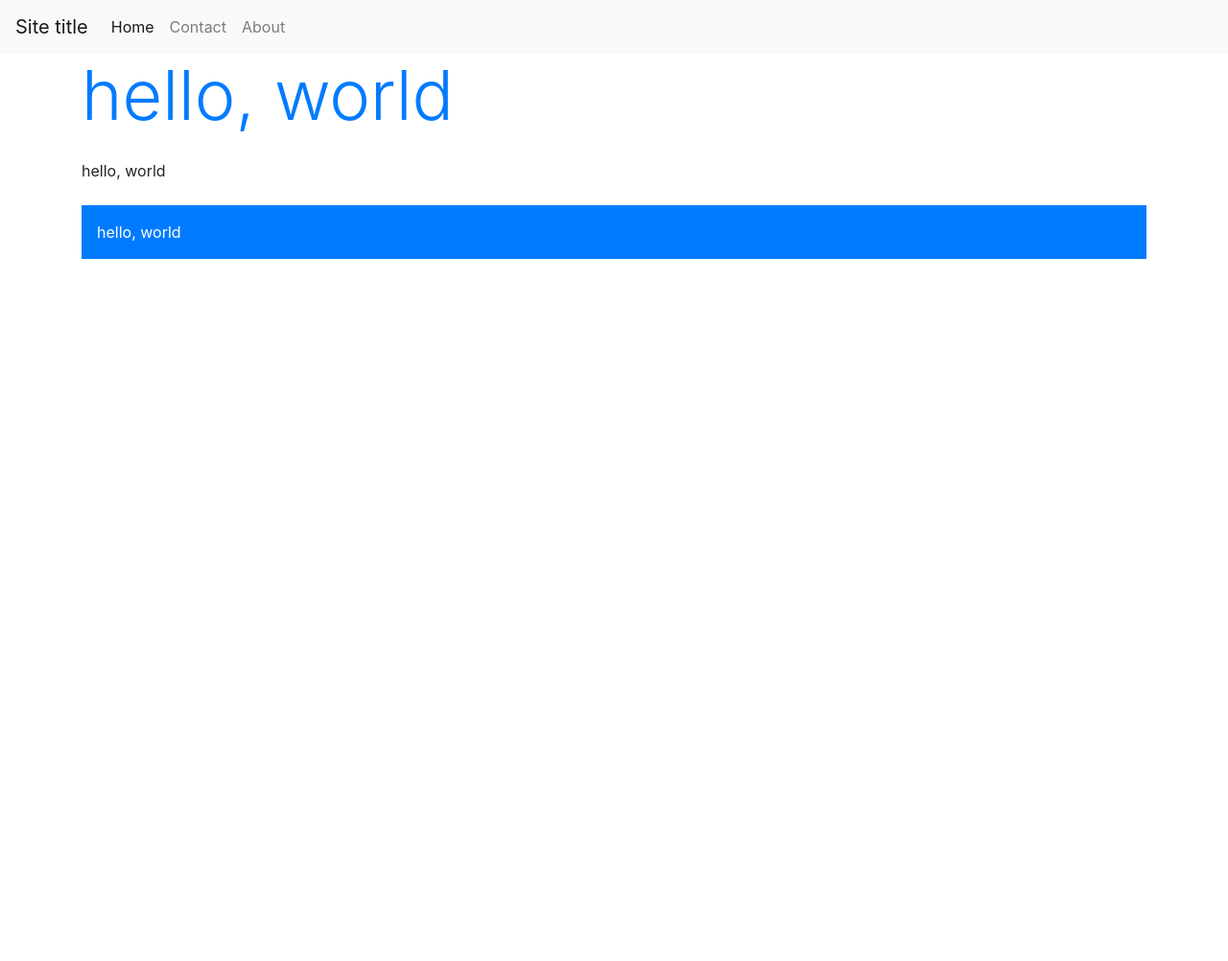
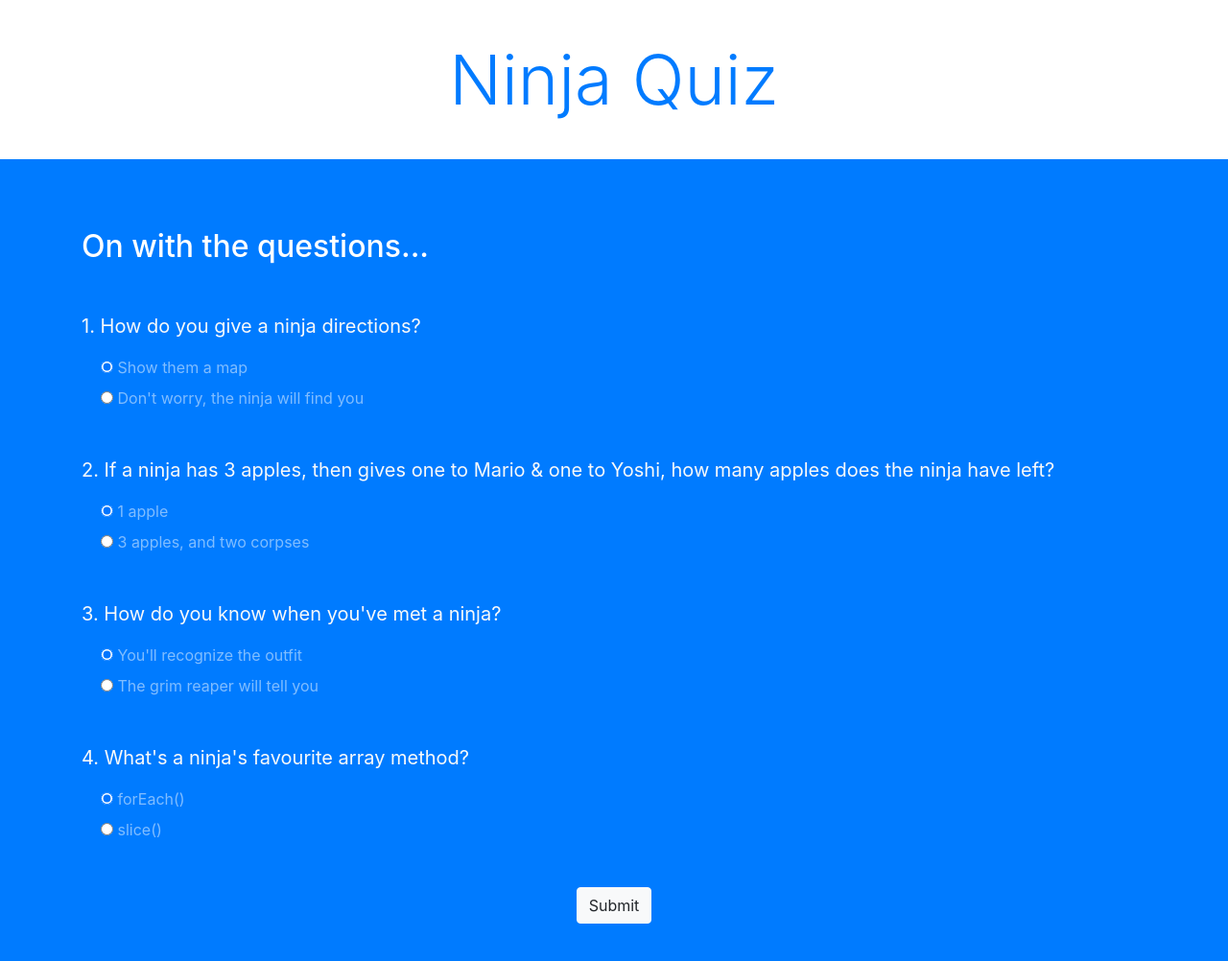
Before and after one commit to elenakout/JavaScript_playGround, a plain HTML site: page 09_ninja_quiz/index.html in a window 1280 px wide. Shown: the whole page at 96% size. Before the commit the page ends 800 px from the top, so only its background shows below. Drawn offline with nearby package versions, Linux system fonts and the light colour scheme.

Commit message:
[ninja-quiz] complete

```diff
--- a/09_ninja_quiz/app.js
+++ b/09_ninja_quiz/app.js
@@ -1,28 +1,32 @@
-const form = document.querySelector('.signup-form');
-const feedback = document.querySelector('.feedback');
-const usernamePattern = /^[a-zA-Z]{6,12}$/;
+const correctAnswers = ['B', 'B', 'B', 'B'];
+const form = document.querySelector('.quiz-form');
+const result = document.querySelector('.result');
 
-// validation
 form.addEventListener('submit', e => {
   e.preventDefault();
 
-  const username = form.username.value;
+  let score = 0;
+  const userAnswers = [form.q1.value, form.q2.value, form.q3.value, form.q4.value];
 
-  if (usernamePattern.test(username)) {
-    feedback.textContent = 'that username is valid!'
-  } else {
-    feedback.textContent = 'username must contain only letters & be between 6 & 12 characters';
-  }
+  // check the answers
+  userAnswers.forEach((answer, index) => {
+    if (answer === correctAnswers[index]) {
+      score += 25;
+    }
+  });
+
+  // show the result
+  scrollTo(0, 0);
+  result.classList.remove('d-none');
+
+  let output = 0;
+  const timer = setInterval(() => {
+    result.querySelector('span').textContent = `${output}%`;
+    if (output === score) {
+      clearInterval(timer);
+    } else {
+      output++;
+    }
+  }, 10);
+
 });
-
-// live feedback
-form.username.addEventListener('keyup', e => {
-  // console.log(e.target.value, form.username.value);
-  if (usernamePattern.test(e.target.value)) {
-    //console.log('passed');
-    form.username.setAttribute('class', 'success');
-  } else {
-    //console.log('failed');
-    form.username.setAttribute('class', 'error');
-  }
-})
--- a/09_ninja_quiz/index.html
+++ b/09_ninja_quiz/index.html
@@ -12,27 +12,90 @@
     />
   </head>
   <body>
-    <nav class="navbar navbar-expand-lg navbar-light bg-light">
-      <a class="navbar-brand" href="#">Site title</a>
-      <div class="navbar-collapse">
-        <ul class="navbar-nav">
-          <li class="nav-item active">
-            <a class="nav-link" href="#">Home</a>
-          </li>
-          <li class="nav-item">
-            <a class="nav-link" href="#">Contact</a>
-          </li>
-          <li class="nav-item">
-            <a class="nav-link" href="#">About</a>
-          </li>
-        </ul>
+    <!-- top section -->
+    <div class="intro py-3 bg-white text-center">
+      <div class="container">
+        <h2 class="text-primary display-3 my-4">Ninja Quiz</h2>
       </div>
-    </nav>
+    </div>
 
-    <div class="container">
-      <p class="display-3 text-primary">hello, world</p>
-      <p class="flow-text my-4">hello, world</p>
-      <div class="bg-primary text-white p-3">hello, world</div>
+    <!-- result section -->
+    <div class="result py-4 d-none bg-light text-center">
+      <div class="container lead">
+        <p>You are <span class="text-primary display-4 p-3">0%</span> ninja</p>
+      </div>
+    </div>
+
+    <!-- quiz section -->
+    <div class="quiz py-4 bg-primary">
+      <div class="container">
+        <h2 class="my-5 text-white">On with the questions...</h2>
+
+        <form class="quiz-form text-light">
+          <div class="my-5">
+            <p class="lead font-weight-normal">
+              1. How do you give a ninja directions?
+            </p>
+            <div class="form-check my-2 text-white-50">
+              <input type="radio" name="q1" value="A" checked />
+              <label class="form-check-label">Show them a map</label>
+            </div>
+            <div class="form-check my-2 text-white-50">
+              <input type="radio" name="q1" value="B" />
+              <label class="form-check-label"
+                >Don't worry, the ninja will find you</label
+              >
+            </div>
+          </div>
+          <div class="my-5">
+            <p class="lead font-weight-normal">
+              2. If a ninja has 3 apples, then gives one to Mario & one to
+              Yoshi, how many apples does the ninja have left?
+            </p>
+            <div class="form-check my-2 text-white-50">
+              <input type="radio" name="q2" value="A" checked />
+              <label class="form-check-label">1 apple</label>
+            </div>
+            <div class="form-check my-2 text-white-50">
+              <input type="radio" name="q2" value="B" />
+              <label class="form-check-label">3 apples, and two corpses</label>
+            </div>
+          </div>
+          <div class="my-5">
+            <p class="lead font-weight-normal">
+              3. How do you know when you've met a ninja?
+            </p>
+            <div class="form-check my-2 text-white-50">
+              <input type="radio" name="q3" value="A" checked />
+              <label class="form-check-label"
+                >You'll recognize the outfit</label
+              >
+            </div>
+            <div class="form-check my-2 text-white-50">
+              <input type="radio" name="q3" value="B" />
+              <label class="form-check-label"
+                >The grim reaper will tell you</label
+              >
+            </div>
+          </div>
+          <div class="my-5">
+            <p class="lead font-weight-normal">
+              4. What's a ninja's favourite array method?
+            </p>
+            <div class="form-check my-2 text-white-50">
+              <input type="radio" name="q4" value="A" checked />
+              <label class="form-check-label">forEach()</label>
+            </div>
+            <div class="form-check my-2 text-white-50">
+              <input type="radio" name="q4" value="B" />
+              <label class="form-check-label">slice()</label>
+            </div>
+          </div>
+          <div class="text-center">
+            <input type="submit" class="btn btn-light" />
+          </div>
+        </form>
+      </div>
     </div>
 
     <script src="app.js"></script>
```
Also changed, not shown: 09_ninja_quiz/notes.md (added, +1 -0 lines).
